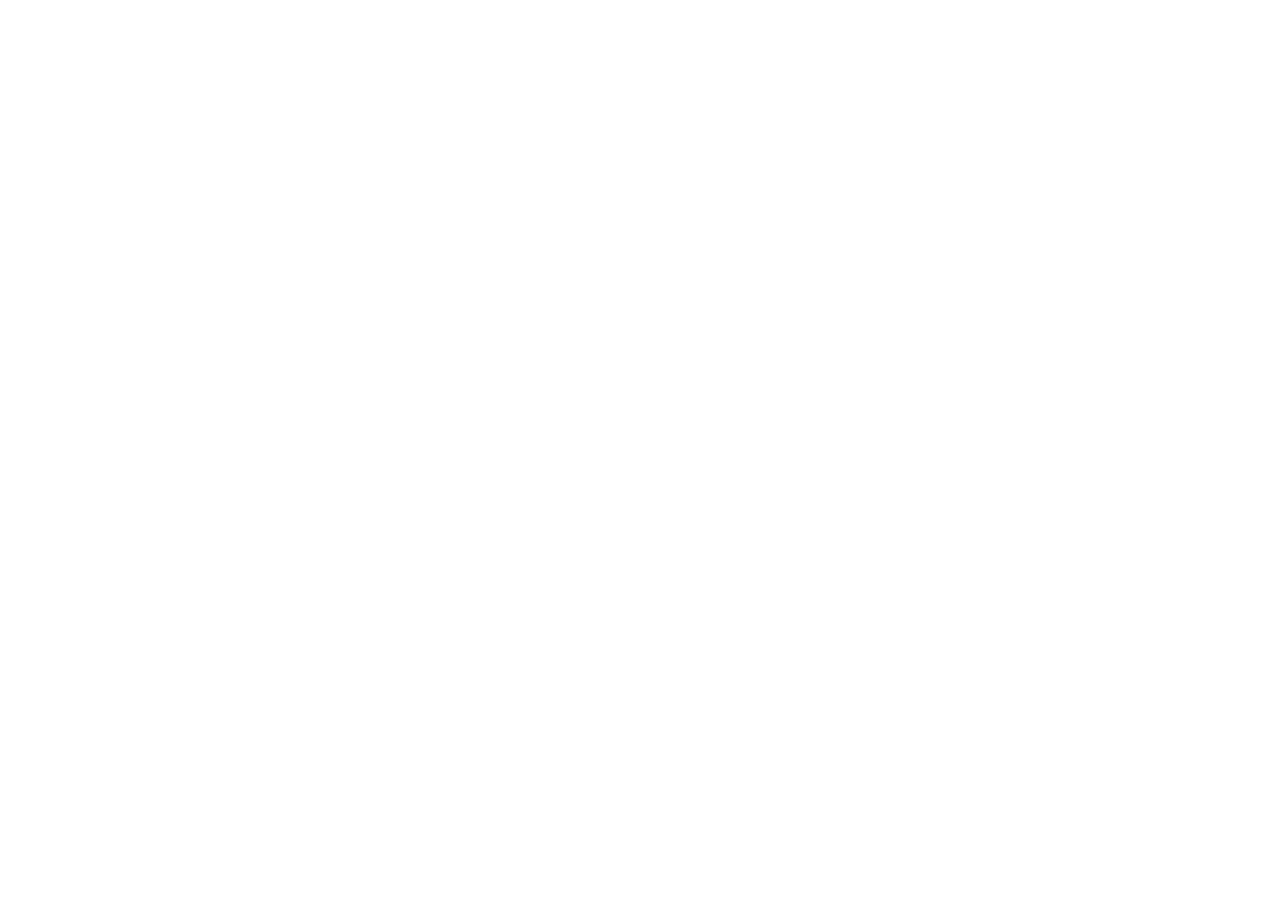
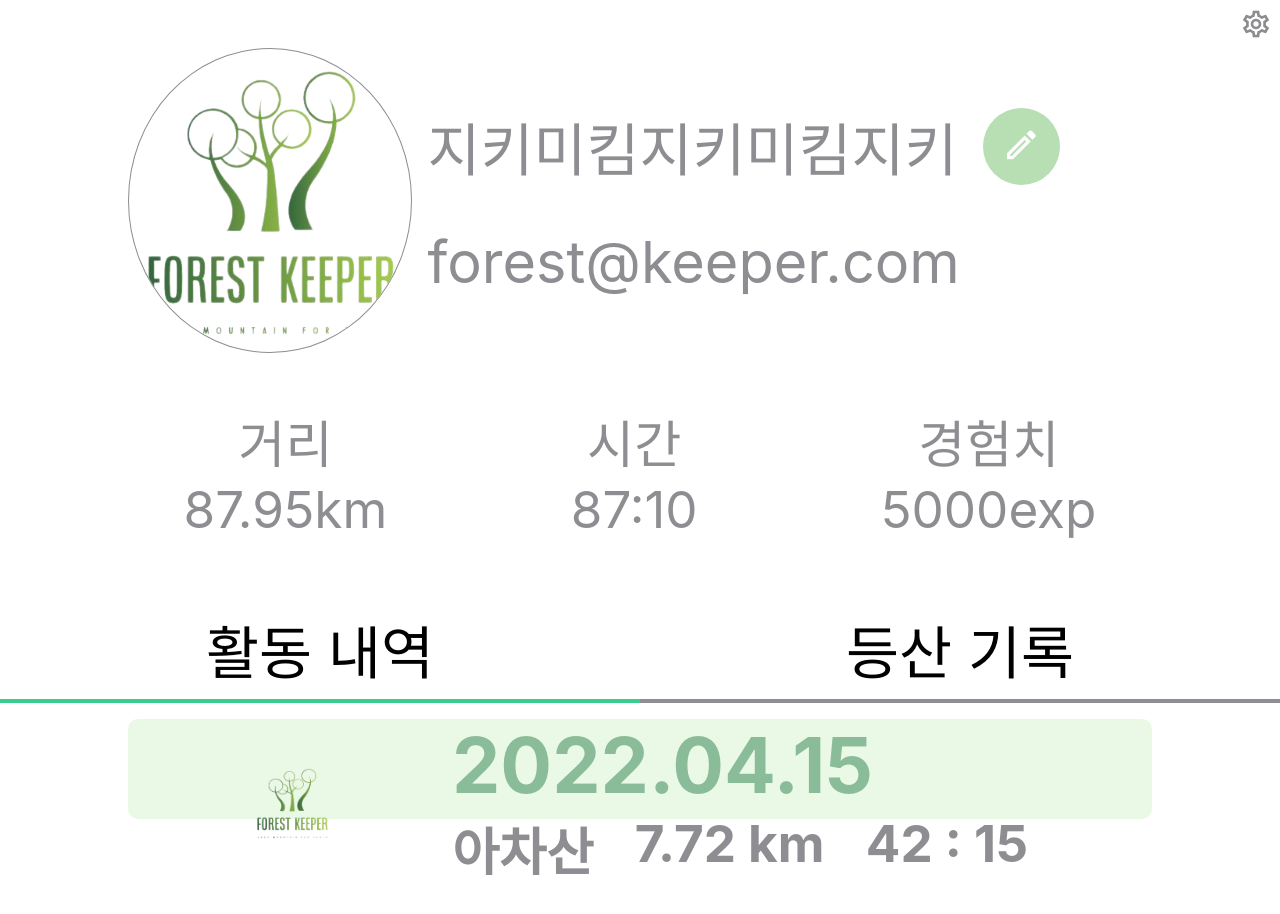
Before and after one commit to yumin25/ForestKeeper, a React (Create React App) app in the folder frontend/: page /accounts/mypage in a window 1280 px wide. Before the commit this address had no page. Shown: the top 914 px of the page. Before the commit the page ends 800 px from the top, so only its background shows below. Built offline with nearby package versions, Linux system fonts and the light colour scheme.

Commit message:
design: mypage

```diff
--- a/frontend/public/index.html
+++ b/frontend/public/index.html
@@ -15,6 +15,7 @@
       user's mobile device or desktop. See https://developers.google.com/web/fundamentals/web-app-manifest/
     -->
     <link rel="manifest" href="%PUBLIC_URL%/manifest.json" />
+    <link href="https://fonts.googleapis.com/css?family=Material+Icons|Material+Icons+Outlined|Material+Icons+Two+Tone|Material+Icons+Round|Material+Icons+Sharp" rel="stylesheet" />
     <!--
       Notice the use of %PUBLIC_URL% in the tags above.
       It will be replaced with the URL of the `public` folder during the build.
--- a/frontend/src/App.js
+++ b/frontend/src/App.js
@@ -1,6 +1,7 @@
 import { BrowserRouter as Router, Routes, Route } from "react-router-dom";
 import Home from "./router/main/Home/Home";
 import Login from "./router/accounts/Login";
+import MyPage from "./router/accounts/MyPage";
 
 function App() {
   return (
@@ -9,6 +10,7 @@
         <Routes>
           <Route path="/" element={<Home />} />
           <Route path="/accounts/login" element={<Login />} />
+          <Route path="/accounts/mypage" element={<MyPage />} />
         </Routes>
       </Router>
     </>
--- /dev/null
+++ b/frontend/src/router/accounts/MyPage.js
@@ -0,0 +1,162 @@
+import { useState } from "react";
+import logo from "../../res/img/logo.png";
+
+function MyPage() {
+  const [menu, setMenu] = useState("1");
+  const menuHandlerOne = (e) => {
+    setMenu("1");
+  };
+  const menuHandlerTwo = (e) => {
+    setMenu("2");
+  };
+
+  return (
+    <>
+      <div style={{ display: "flex", flexDirection: "row-reverse", margin: "1vh" }}>
+        <span className="material-icons-outlined" style={{ fontSize: "2rem", color: "#8E8E92" }}>
+          settings
+        </span>
+      </div>
+      {/* 개인정보 */}
+      <div style={{ display: "flex", justifyContent: "center" }}>
+        <div style={{ display: "flex", width: "80vw" }}>
+          <img
+            style={{
+              width: "22vw",
+              maxWidth: "22vw",
+              objectFit: "cover",
+              borderRadius: "50%",
+              border: "solid",
+              borderWidth: "1px",
+              borderColor: "#8E8E92",
+            }}
+            src={logo}
+            alt="logo"
+          />
+          <div style={{ margin: "auto 0", marginLeft: "1rem" }}>
+            <div style={{ display: "flex", alignItems: "center", marginBottom: "3vw" }}>
+              <p style={{ fontSize: "4.5vw", margin: "0 2vw 0 0", color: "#8E8E92" }}>지키미킴지키미킴지키</p>
+              <button
+                style={{
+                  backgroundColor: "#B8DEB3",
+                  border: "none",
+                  borderRadius: "50%",
+                  width: "6vw",
+                  height: "6vw",
+                  color: "white",
+                  fontSize: "4vw",
+                  padding: "auto",
+                }}
+              >
+                <span className="material-icons-outlined" style={{ fontSize: "3vw" }}>
+                  edit
+                </span>
+              </button>
+            </div>
+            <p style={{ fontSize: "4.5vw", margin: 0, color: "#8E8E92" }}>forest@keeper.com</p>
+          </div>
+        </div>
+      </div>
+      {/* 활동요약 */}
+      <div style={{ display: "flex", justifyContent: "space-evenly", color: "#8E8E92" }}>
+        <div style={{ display: "flex", flexDirection: "column", alignItems: "center" }}>
+          <p style={{ marginBottom: 0, fontSize: "4vw" }}>거리</p>
+          <p style={{ marginTop: 0, fontSize: "4vw" }}>87.95km</p>
+        </div>
+        <div style={{ display: "flex", flexDirection: "column", alignItems: "center" }}>
+          <p style={{ marginBottom: 0, fontSize: "4vw" }}>시간</p>
+          <p style={{ marginTop: 0, fontSize: "4vw" }}>87:10</p>
+        </div>
+        <div style={{ display: "flex", flexDirection: "column", alignItems: "center" }}>
+          <p style={{ marginBottom: 0, fontSize: "4vw" }}>경험치</p>
+          <p style={{ marginTop: 0, fontSize: "4vw" }}>5000exp</p>
+        </div>
+      </div>
+      {/* 활동메뉴 */}
+      <div style={{ display: "flex", marginTop: "1vh" }}>
+        <div
+          style={{
+            padding: "1vh 0",
+            width: "50vw",
+            minheight: "5vh",
+            textAlign: "center",
+            fontSize: "4.5vw",
+            borderBottom: "solid",
+            borderColor: menu === "1" ? "#37CD8D" : "#8E8E92",
+            borderWidth: "4px",
+          }}
+          onClick={menuHandlerOne}
+        >
+          활동 내역
+        </div>
+        <div
+          style={{
+            padding: "1vh 0",
+            width: "50vw",
+            minheight: "5vh",
+            textAlign: "center",
+            fontSize: "4.5vw",
+            borderBottom: "solid",
+            borderColor: menu === "2" ? "#37CD8D" : "#8E8E92",
+            borderWidth: "4px",
+          }}
+          onClick={menuHandlerTwo}
+        >
+          등산 기록
+        </div>
+      </div>
+      {/* 활동기록 */}
+      <div style={{ display: "flex", flexDirection: "column", alignItems: "center", margin: "2vh 1vw 0 1vw", height: "50vh" }}>
+        {menu === "1" ? (
+          <>
+            <div
+              style={{
+                marginBottom: "2vh",
+                width: "80vw",
+                height: "100px",
+                backgroundColor: "#EAF9E6",
+                borderRadius: "10px",
+                display: "flex",
+                alignItems: "center",
+              }}
+            >
+              <div style={{ margin: "auto", width: "70vw", display: "flex" }}>
+                <img src={logo} alt="img" style={{ margin: "auto", height: "80px", width: "80px" }} />
+                <div style={{ margin: "0 auto", width: "45vw", display: "flex", flexDirection: "column", justifyContent: "space-evenly" }}>
+                  <p style={{ margin: 0, fontSize: "6vw", color: "#8ABC9A", fontWeight: "700" }}>2022.04.15</p>
+                  <div style={{ display: "flex", justifyContent: "space-between" }}>
+                    <div style={{ margin: 0, fontSize: "4vw", fontWeight: "700", color: "#8E8E92" }}>아차산</div>
+                    <div style={{ margin: 0, fontSize: "4vw", fontWeight: "700", color: "#8E8E92" }}>7.72 km</div>
+                    <div style={{ margin: 0, fontSize: "4vw", fontWeight: "700", color: "#8E8E92" }}>42 : 15</div>
+                  </div>
+                </div>
+              </div>
+            </div>
+          </>
+        ) : (
+          <>
+            <div
+              style={{
+                marginBottom: "2vh",
+                width: "80vw",
+                height: "100px",
+                backgroundColor: "#EAF9E6",
+                borderRadius: "10px",
+                display: "flex",
+                alignItems: "center",
+              }}
+            >
+              <div style={{ margin: "auto", width: "70vw", display: "flex" }}>
+                <div style={{ margin: "0 auto", width: "45vw" }}>
+                  <p style={{ margin: 0, fontSize: "8vw", color: "#8ABC9A", fontWeight: "700", textAlign: "center" }}>관악산</p>
+                </div>
+              </div>
+            </div>
+          </>
+        )}
+      </div>
+    </>
+  );
+}
+
+export default MyPage;
```
